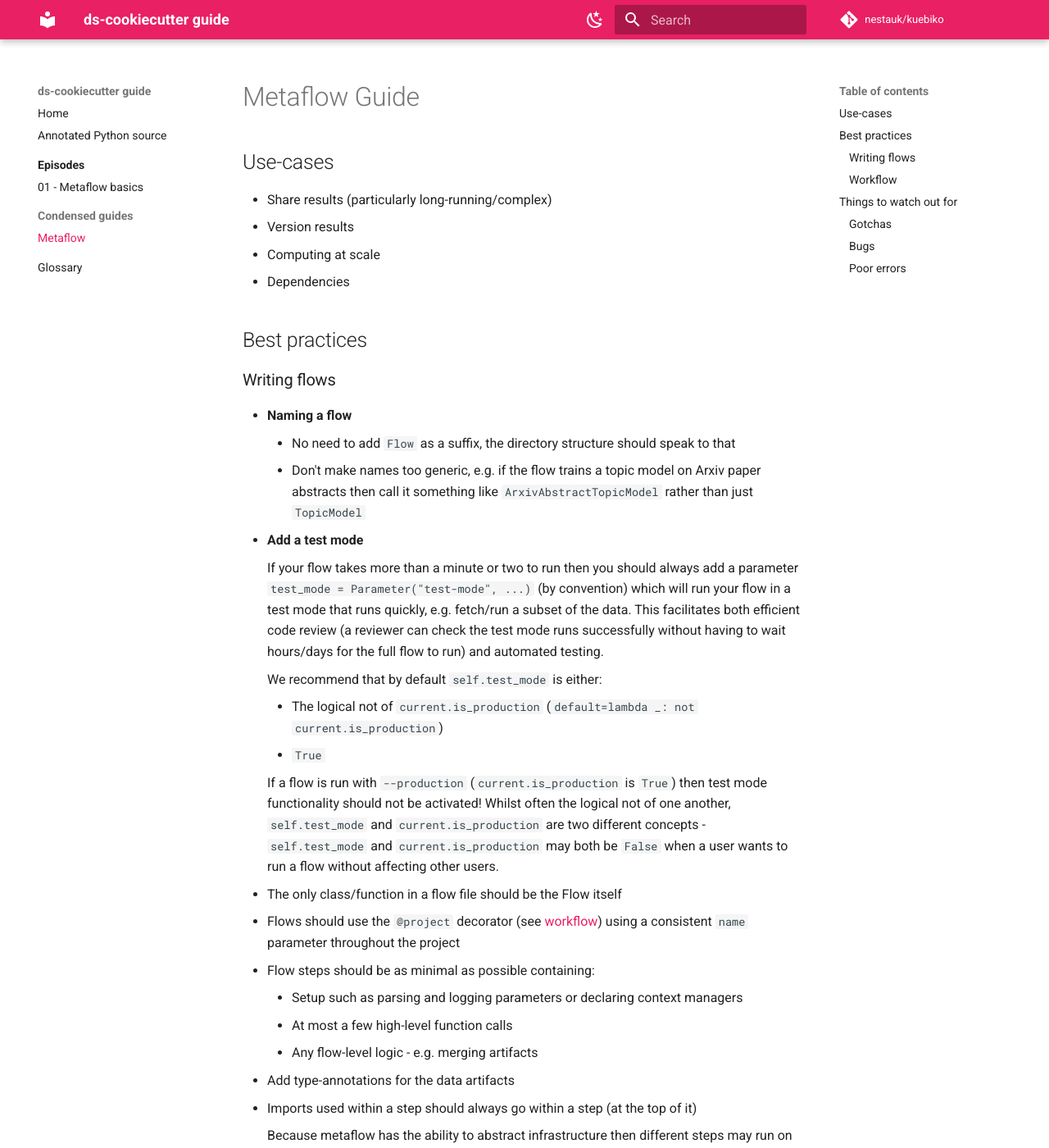
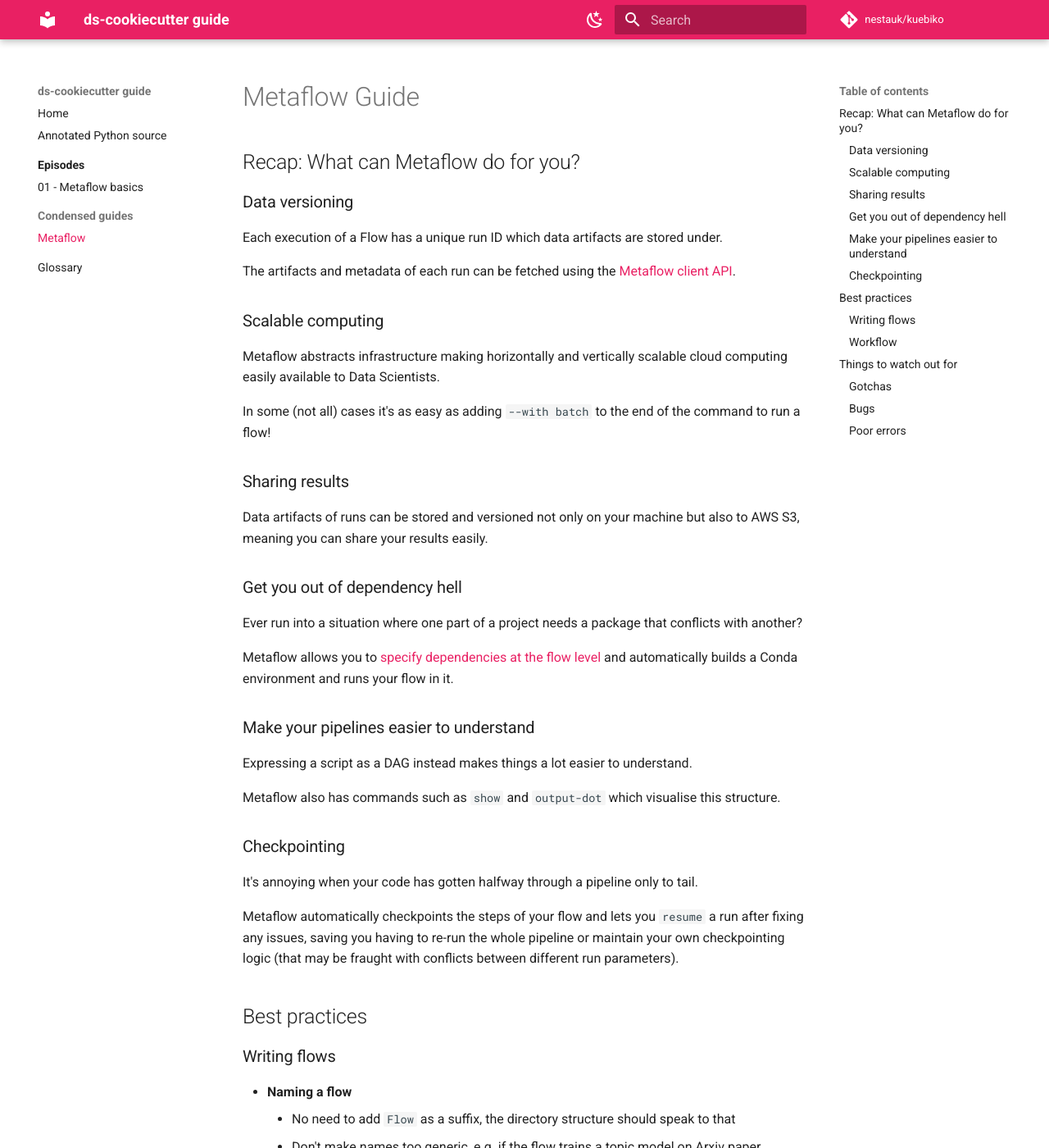
Before and after one commit to nestauk/kuebiko, an MkDocs documentation site: the page built from docs/guide/guides/metaflow.md, in a window 1280 px wide and 1400 px high. Shown: the whole window at 82% size. Built offline with MkDocs 1.6.1 and Material for MkDocs 9.7.7, drawn with Linux system fonts in a browser that asks for light colours; comment, search, counter and statistics services are not loaded.

Commit message:
fixup! Metaflow guide

```diff
--- a/docs/guide/guides/metaflow.md
+++ b/docs/guide/guides/metaflow.md
@@ -1,11 +1,40 @@
 # Metaflow Guide
 
-## Use-cases
+## Recap: What can Metaflow do for you?
 
--   Share results (particularly long-running/complex)
--   Version results
--   Computing at scale
--   Dependencies
+### Data versioning
+
+Each execution of a Flow has a unique run ID which data artifacts are stored under.
+
+The artifacts and metadata of each run can be fetched using the [Metaflow client API](https://docs.metaflow.org/metaflow/client).
+
+### Scalable computing
+
+Metaflow abstracts infrastructure making horizontally and vertically scalable cloud computing easily available to Data Scientists.
+
+In some (not all) cases it's as easy as adding `--with batch` to the end of the command to run a flow!
+
+### Sharing results
+
+Data artifacts of runs can be stored and versioned not only on your machine but also to AWS S3, meaning you can share your results easily.
+
+### Get you out of dependency hell
+
+Ever run into a situation where one part of a project needs a package that conflicts with another?
+
+Metaflow allows you to [specify dependencies at the flow level](https://docs.metaflow.org/metaflow/dependencies) and automatically builds a Conda environment and runs your flow in it.
+
+### Make your pipelines easier to understand
+
+Expressing a script as a DAG instead makes things a lot easier to understand.
+
+Metaflow also has commands such as `show` and `output-dot` which visualise this structure.
+
+### Checkpointing
+
+It's annoying when your code has gotten halfway through a pipeline only to tail.
+
+Metaflow automatically checkpoints the steps of your flow and lets you `resume` a run after fixing any issues, saving you having to re-run the whole pipeline or maintain your own checkpointing logic (that may be fraught with conflicts between different run parameters).
 
 ## Best practices
 
```
